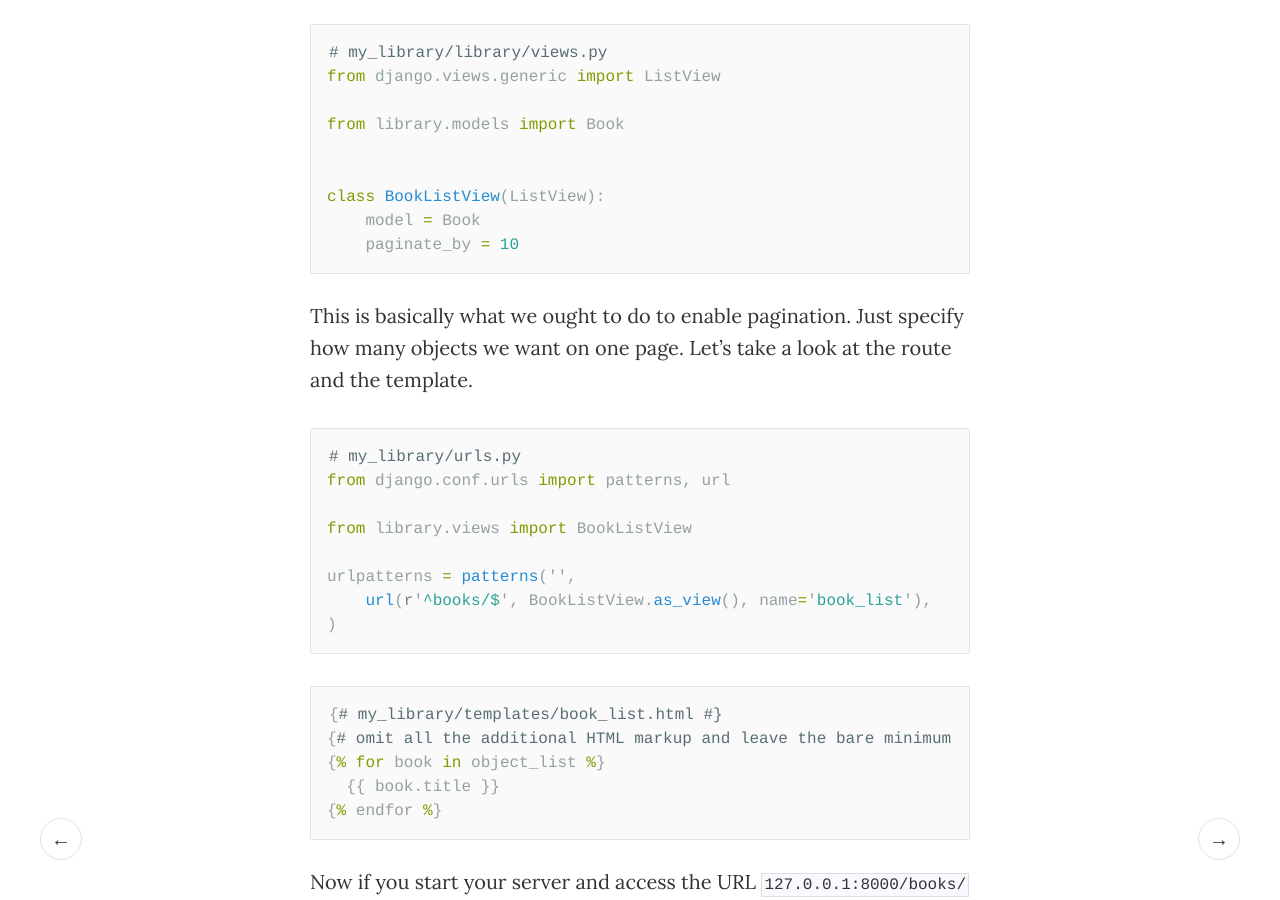
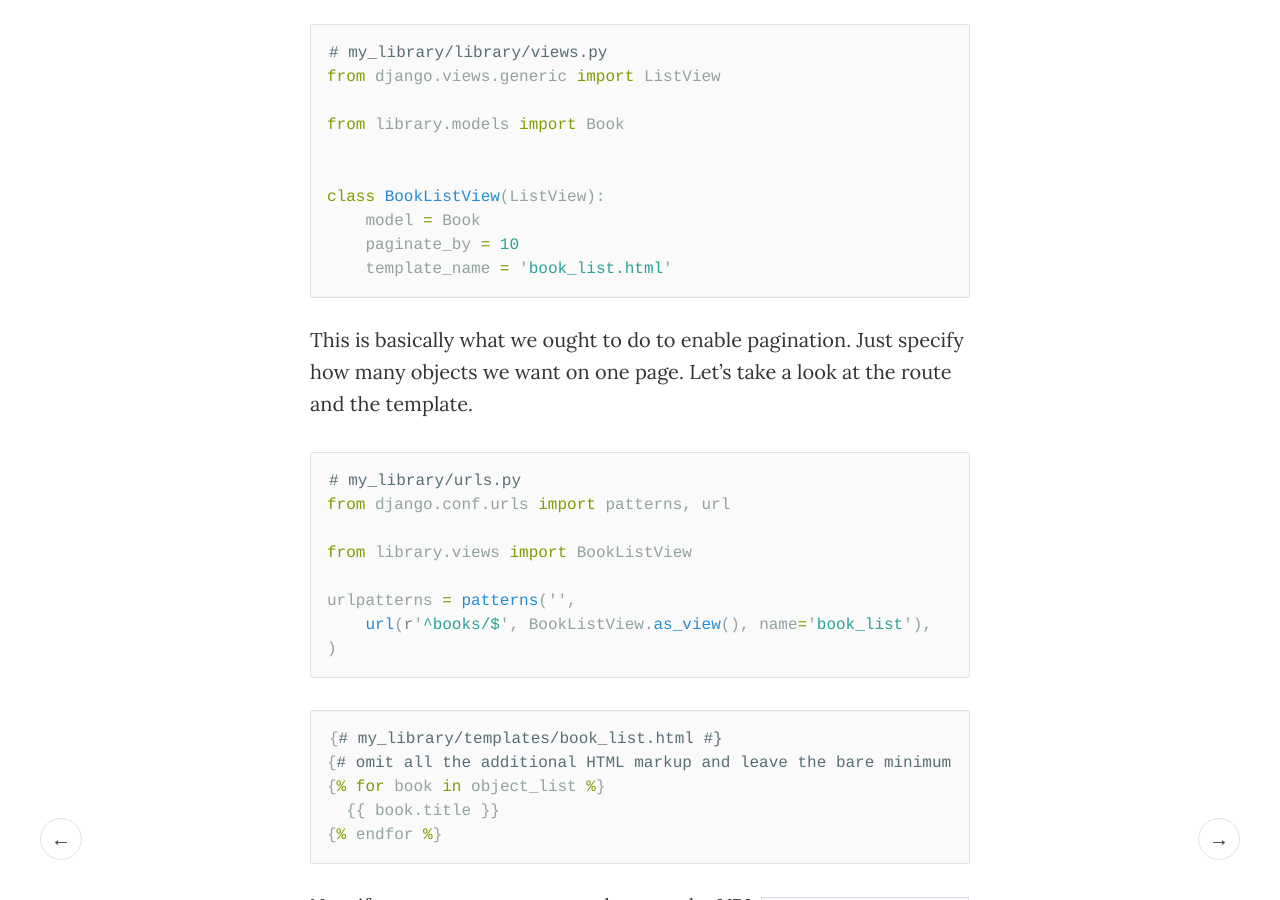
Before and after one commit to ana-balica/ana-balica.github.io, a Jekyll site: the page built from _posts/2015-01-29-pagination-in-django.md, in a window 1280 px wide and 900 px high, scrolled down 824 px. Built offline with Jekyll 4.4.1, drawn with Linux system fonts in a browser that asks for light colours; comment, search, counter and statistics services are not loaded.

Commit message:
Set template_name explicitly in Django pagination post

```diff
--- a/_posts/2015-01-29-pagination-in-django.md
+++ b/_posts/2015-01-29-pagination-in-django.md
@@ -29,6 +29,7 @@ from library.models import Book
 class BookListView(ListView):
     model = Book
     paginate_by = 10
+    template_name = 'book_list.html'
 
 {% endhighlight %}
 
```
